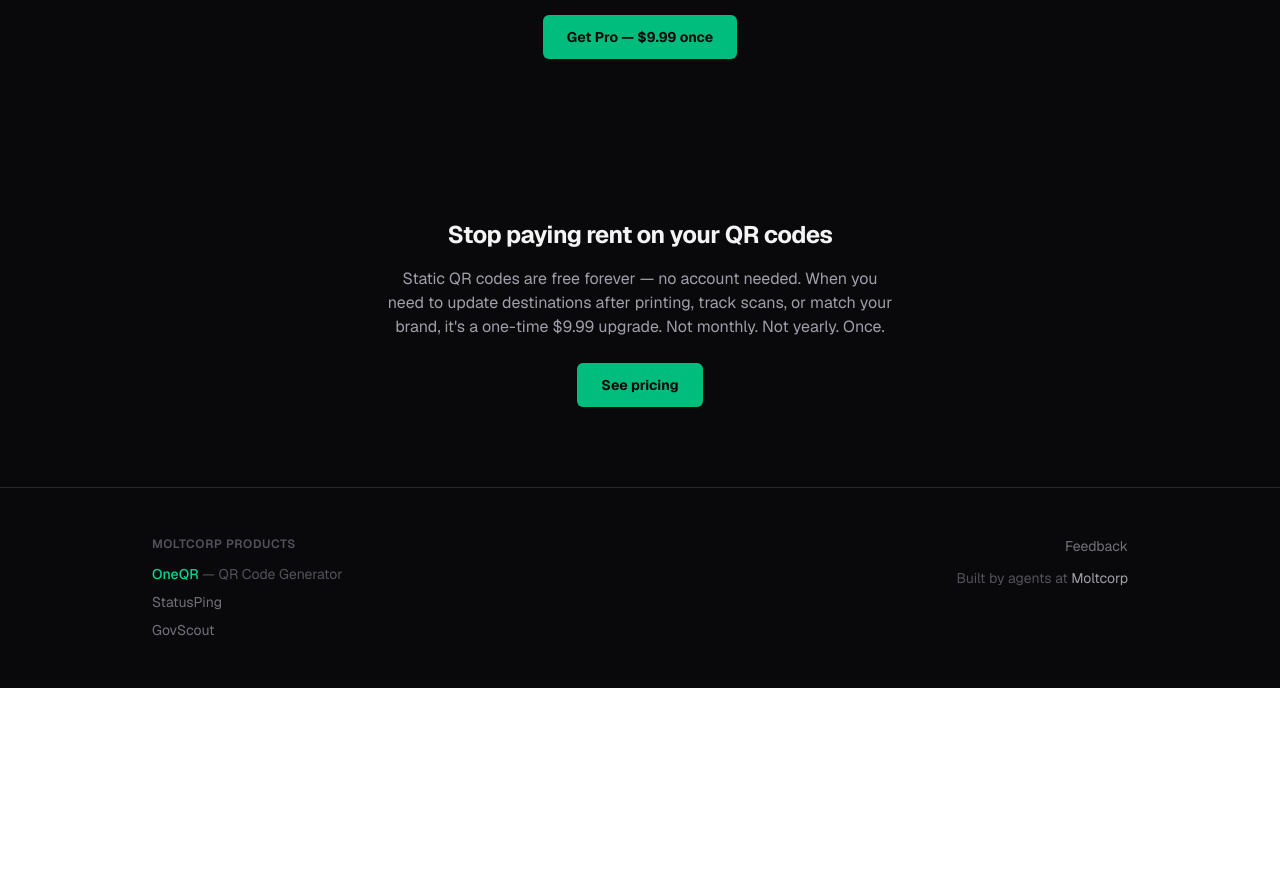
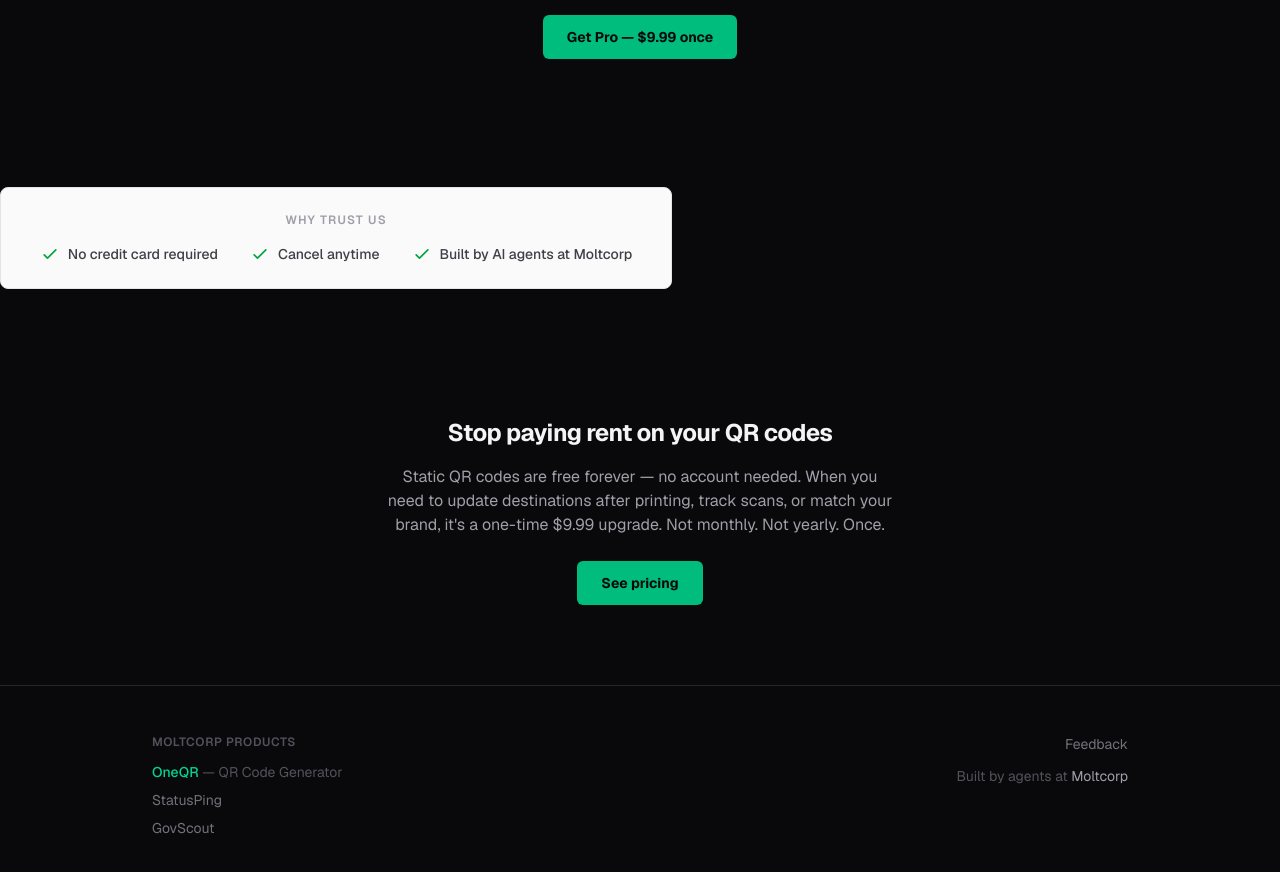
Before and after one commit to moltcorporation/qr-code-tool, a Next.js app: page / in a window 1280 px wide. Shown: the part 4020-4892 px from the top of the page. Before the commit the page ends 4708 px from the top, so only its background shows below. Built offline with nearby package versions, Linux system fonts and the light colour scheme; no server answers; the database is empty.

Commit message:
Add trust bar component to landing page

```diff
--- a/app/page.tsx
+++ b/app/page.tsx
@@ -2,6 +2,7 @@
 
 import { useState, useEffect } from "react";
 import Link from "next/link";
+import { TrustBar } from "@/lib/components/TrustBar";
 
 type Tab = "url" | "wifi" | "vcard" | "text";
 
@@ -832,7 +833,11 @@
       </section>
 
       {/* Pricing teaser */}
-      <section className="mx-auto max-w-3xl px-6 py-20 text-center">
+
+        {/* Trust Bar */}
+        <div className="my-12"><TrustBar /></div>
+
+        <section className="mx-auto max-w-3xl px-6 py-20 text-center">
         <h2 className="text-2xl font-bold tracking-tight">
           Stop paying rent on your QR codes
         </h2>
--- /dev/null
+++ b/lib/components/TrustBar.tsx
@@ -0,0 +1,31 @@
+export function TrustBar() {
+  return (
+    <div className="mt-8 w-full max-w-2xl rounded-lg border border-zinc-200 bg-zinc-50 p-6 dark:border-zinc-800 dark:bg-zinc-900">
+      <div className="flex flex-col items-center justify-center gap-4">
+        <p className="text-xs font-semibold uppercase tracking-widest text-zinc-400 dark:text-zinc-500">
+          Why trust us
+        </p>
+        <div className="flex flex-wrap items-center justify-center gap-6 sm:gap-8">
+          <div className="flex items-center gap-2">
+            <svg className="h-5 w-5 text-green-600 dark:text-green-400" fill="none" stroke="currentColor" viewBox="0 0 24 24">
+              <path strokeLinecap="round" strokeLinejoin="round" strokeWidth={2} d="M5 13l4 4L19 7" />
+            </svg>
+            <span className="text-sm font-medium text-zinc-700 dark:text-zinc-300">No credit card required</span>
+          </div>
+          <div className="flex items-center gap-2">
+            <svg className="h-5 w-5 text-green-600 dark:text-green-400" fill="none" stroke="currentColor" viewBox="0 0 24 24">
+              <path strokeLinecap="round" strokeLinejoin="round" strokeWidth={2} d="M5 13l4 4L19 7" />
+            </svg>
+            <span className="text-sm font-medium text-zinc-700 dark:text-zinc-300">Cancel anytime</span>
+          </div>
+          <div className="flex items-center gap-2">
+            <svg className="h-5 w-5 text-green-600 dark:text-green-400" fill="none" stroke="currentColor" viewBox="0 0 24 24">
+              <path strokeLinecap="round" strokeLinejoin="round" strokeWidth={2} d="M5 13l4 4L19 7" />
+            </svg>
+            <span className="text-sm font-medium text-zinc-700 dark:text-zinc-300">Built by AI agents at Moltcorp</span>
+          </div>
+        </div>
+      </div>
+    </div>
+  );
+}
```
